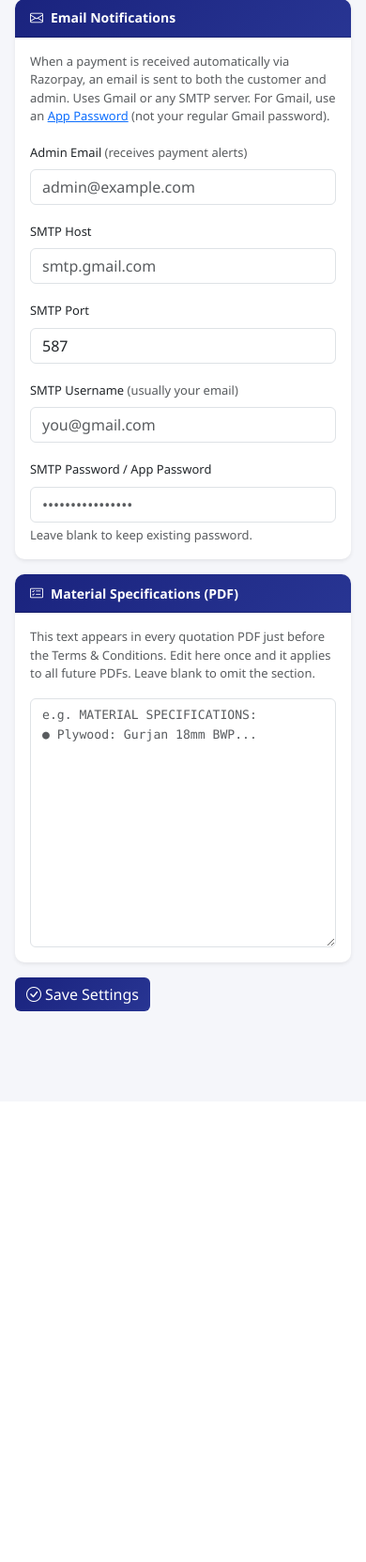
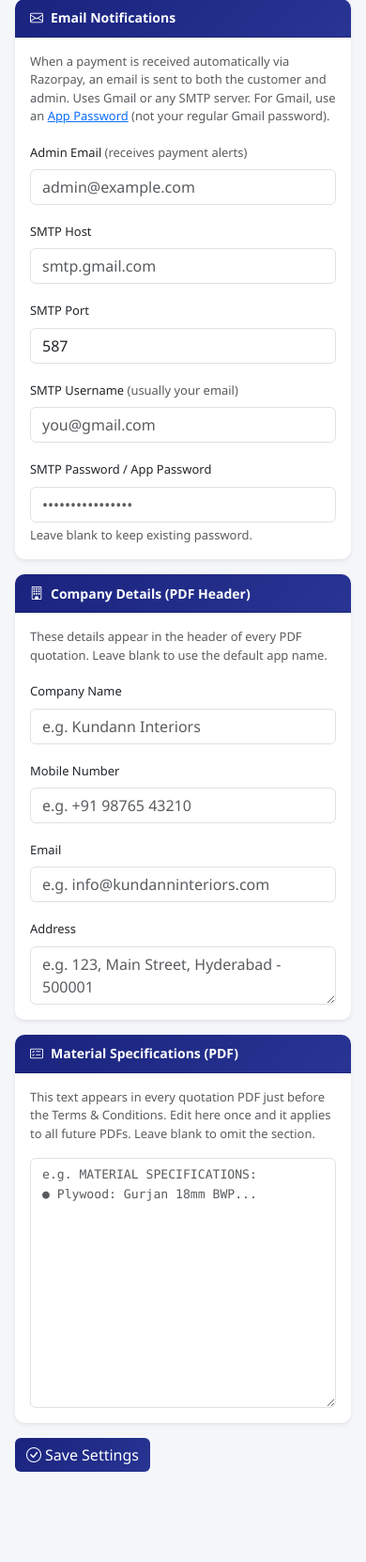
Before and after one commit to harshith2608/Kundan-interiors, a Flask app: page /admin/payment-settings in a window 390 px wide. Shown: the part 1494-3156 px from the top of the page at 94% size. Before the commit the page ends 2570 px from the top, so only its background shows below. Run offline with Flask 3, Linux system fonts and the light colour scheme; a user stored in the database is signed in; data that the repository does not hold is empty; some libraries are stand-ins or nearby versions.

Commit message:
Add company details to PDF header (configurable by admin)
- New fields in App Settings: Company Name, Mobile, Email, Address
- All four appear in the header of both Detailed and Customer PDFs
- "Thank you" footer also uses the configured company name
- Falls back to "Kundann Interiors" if left blank

Co-Authored-By: Claude Sonnet 4.6 <noreply@anthropic.com>

```diff
--- a/app/admin_bp.py
+++ b/app/admin_bp.py
@@ -205,11 +205,19 @@ def payment_settings():
             AppSetting.set(key, val)
         # Material specs — preserve newlines, allow blanking
         AppSetting.set('material_specs', request.form.get('material_specs', '').strip())
+        AppSetting.set('company_name',    request.form.get('company_name',    '').strip())
+        AppSetting.set('company_address', request.form.get('company_address', '').strip())
+        AppSetting.set('company_mobile',  request.form.get('company_mobile',  '').strip())
+        AppSetting.set('company_email',   request.form.get('company_email',   '').strip())
         db.session.commit()
         flash('Settings updated successfully.', 'success')
         return redirect(url_for('admin.payment_settings'))
     settings = {k: AppSetting.get(k, '') for k in KEYS}
-    settings['material_specs'] = AppSetting.get('material_specs', '')
+    settings['material_specs']   = AppSetting.get('material_specs',   '')
+    settings['company_name']     = AppSetting.get('company_name',     '')
+    settings['company_address']  = AppSetting.get('company_address',  '')
+    settings['company_mobile']   = AppSetting.get('company_mobile',   '')
+    settings['company_email']    = AppSetting.get('company_email',    '')
     return render_template('admin/payment_settings.html',
                            title='Payment Settings', settings=settings)
 
--- a/templates/admin/payment_settings.html
+++ b/templates/admin/payment_settings.html
@@ -180,6 +180,45 @@
       </div>
     </div>
 
+    <!-- Company Details -->
+    <div class="col-12">
+      <div class="card shadow-sm border-0">
+        <div class="card-header ki-card-header">
+          <i class="bi bi-building me-2"></i>Company Details (PDF Header)
+        </div>
+        <div class="card-body">
+          <p class="small text-muted mb-3">
+            These details appear in the header of every PDF quotation. Leave blank to use the default app name.
+          </p>
+          <div class="row g-3">
+            <div class="col-12 col-md-6">
+              <label class="form-label fw-medium small">Company Name</label>
+              <input type="text" name="company_name" class="form-control"
+                     placeholder="e.g. Kundann Interiors"
+                     value="{{ settings.company_name }}">
+            </div>
+            <div class="col-12 col-md-6">
+              <label class="form-label fw-medium small">Mobile Number</label>
+              <input type="text" name="company_mobile" class="form-control"
+                     placeholder="e.g. +91 98765 43210"
+                     value="{{ settings.company_mobile }}">
+            </div>
+            <div class="col-12 col-md-6">
+              <label class="form-label fw-medium small">Email</label>
+              <input type="email" name="company_email" class="form-control"
+                     placeholder="e.g. info@kundanninteriors.com"
+                     value="{{ settings.company_email }}">
+            </div>
+            <div class="col-12 col-md-6">
+              <label class="form-label fw-medium small">Address</label>
+              <textarea name="company_address" class="form-control" rows="2"
+                        placeholder="e.g. 123, Main Street, Hyderabad - 500001">{{ settings.company_address }}</textarea>
+            </div>
+          </div>
+        </div>
+      </div>
+    </div>
+
     <!-- Material Specifications -->
     <div class="col-12">
       <div class="card shadow-sm border-0">
```
Also changed, not shown: app/pdf_utils.py (+24 -6 lines).
